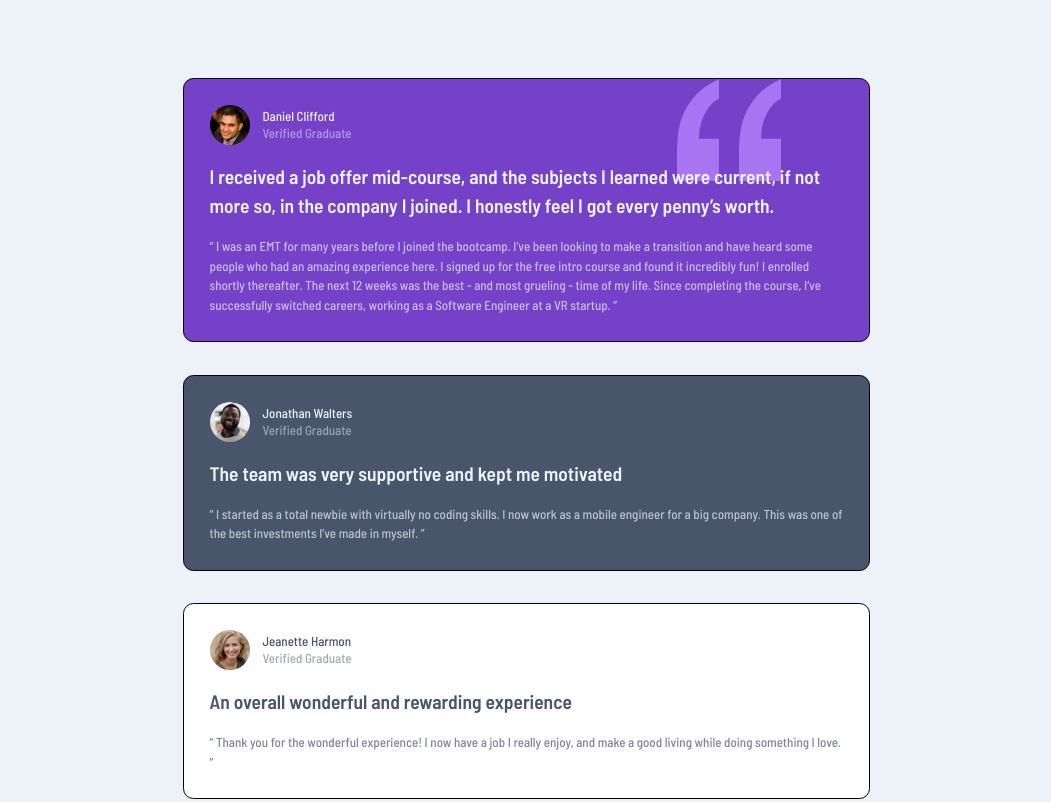
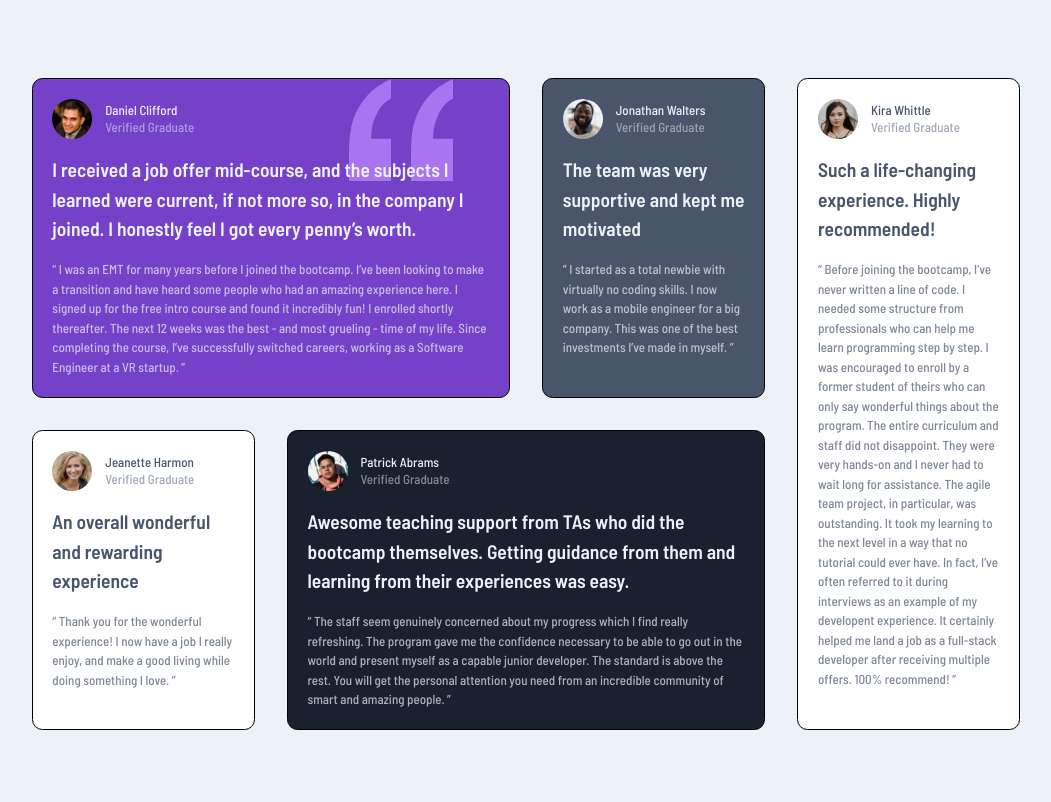
Before and after one commit to wassimboualam/Testimonials-grid-section, a plain HTML site: page index.html in a window 1280 px wide. Shown: the top 802 px of the page, without its empty margins (114-1165 px from the left). Drawn offline with Linux system fonts and the light colour scheme.

Commit message:
Finished responsive grid

```diff
--- a/styles/style.css
+++ b/styles/style.css
@@ -31,7 +31,7 @@ body {
 main {
     display: grid;
     grid-template-columns: 1fr;
-    width: calc(175px + 40%);
+    width: clamp(320px ,calc(54px + 73%), 1100px);
     gap: 2.5rem;
     margin: 6rem 0;
 }
@@ -39,7 +39,7 @@ main {
 section {
     border: 1px solid black;
     border-radius: 0.8rem;
-    padding: 2rem;
+    padding: 1.5rem;
 }
 
 section > * + * {
@@ -83,10 +83,40 @@ section:first-child {
     opacity: 70%;
 }
 
-/* responsive design*/
+/* responsive design */
+
+@media all and (min-width: 786px) {
+    main {
+        grid-template-columns: 1fr 1fr;
+    }
+    section {
+        grid-column: span 2;
+    }
+    section:nth-child(2){
+        grid-column: span 1;
+    }
+    section:nth-child(3) {
+        grid-column: span 1;
+    }
+}
+
+@media all and (min-width: 992px) {
+    main {
+        grid-template-columns: 1fr 1fr 1fr;
+    }
+    section:nth-child(5) {
+        grid-column: span 3;
+    }
+}
 
 @media all and (min-width: 1200px) {
-
+    main {
+        grid-template-columns: repeat(4,1fr);
+    }
+    section:nth-child(5) {
+        grid-column: 4/5;
+        grid-row: 1/3;
+    }
 }
 
 /* utility color classes */
@@ -117,5 +147,3 @@ section:first-child {
 .text-dark-grayish-blue {
     color: var(--very-dark-grayish-blue);
 }
-
-/* grid classes*/
```
